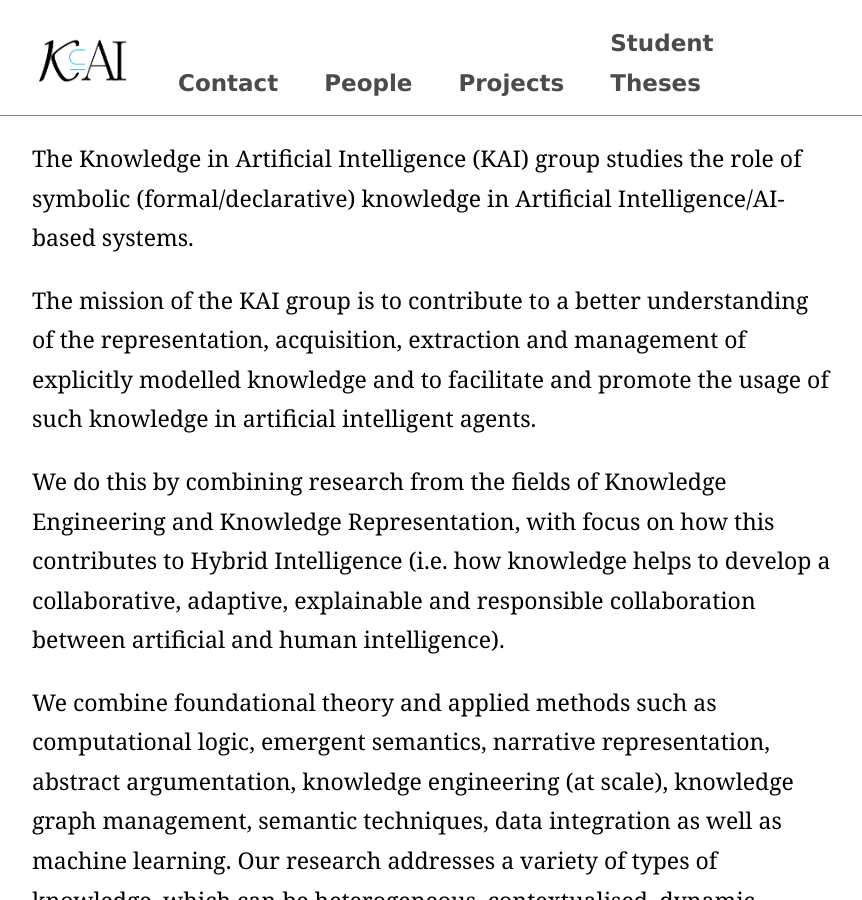
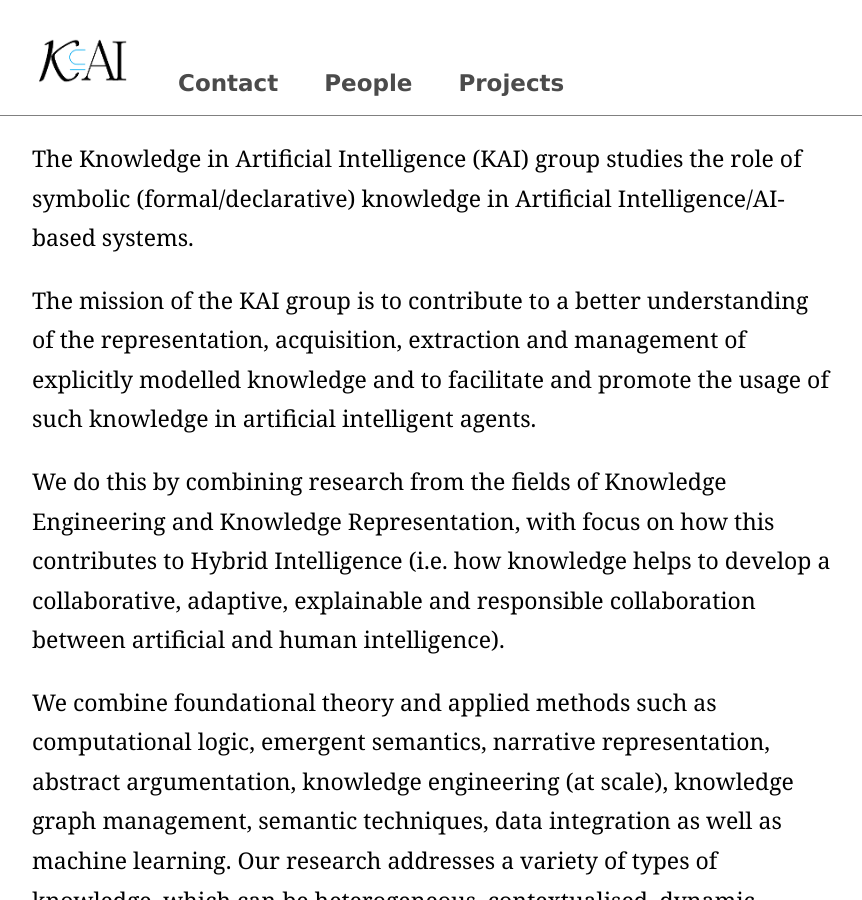
Before and after one commit to kai-vu/site, a Jekyll site: the page built from index.md, in a window 1280 px wide and 900 px high. Shown: the whole window, without its empty margins (208-1070 px from the left). Built offline with Jekyll 4.4.1, drawn with Linux system fonts in a browser that asks for light colours; our own code applies the rules of GitHub Pages for plain Markdown files.

Commit message:
Update index.md

```diff
--- a/index.md
+++ b/index.md
@@ -7,7 +7,6 @@ title: Knowledge and AI
 <li><a href="#contact">Contact</a></li>
 <li><a href="#people">People</a></li>
 <li><a href="#projects">Projects</a></li>
-<li><a href="theses/">Student Theses</a></li>
 </ul></nav>
 
 The Knowledge in Artificial Intelligence (KAI) group studies the role of symbolic (formal/declarative) knowledge in Artificial Intelligence/AI-based systems.
```
